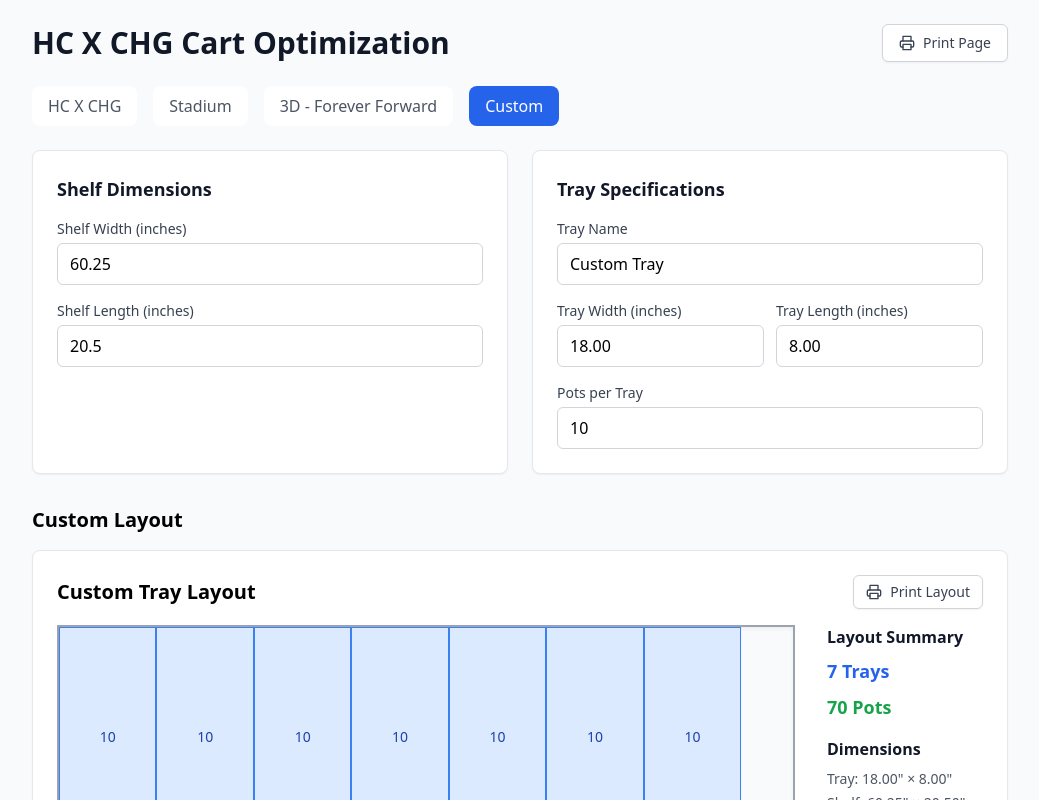
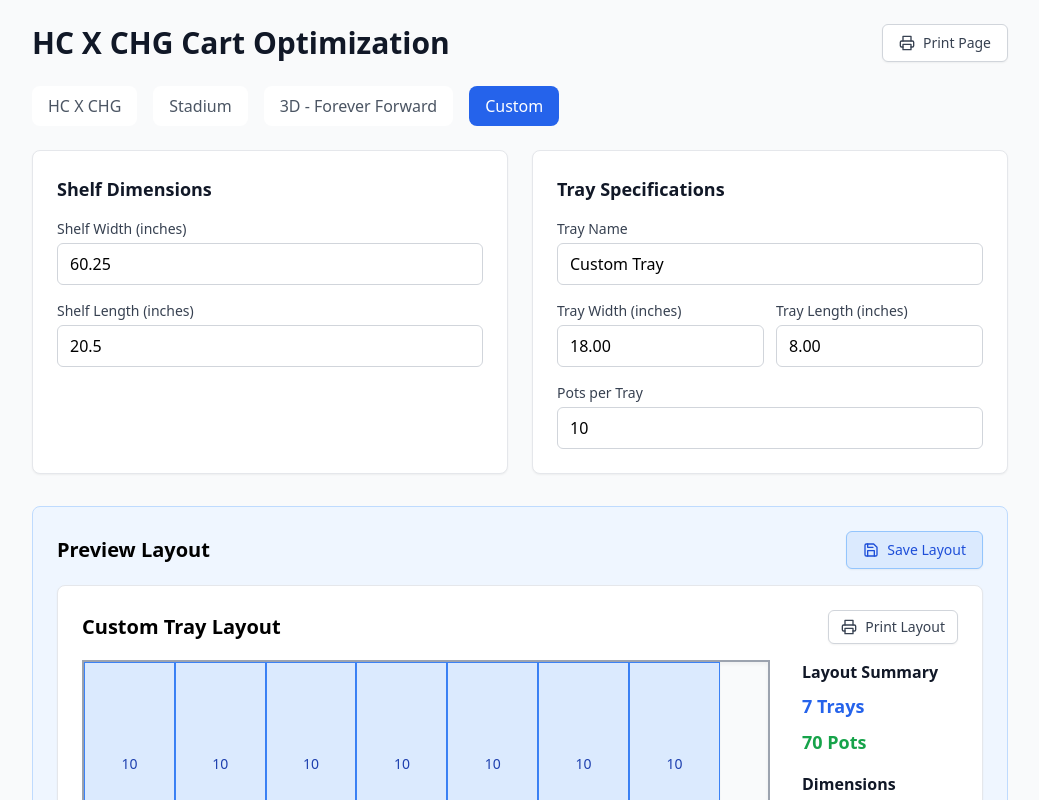
Before and after one commit to jmanq/classichgcartoptimization, a React (Vite) app: page / in a window 1280 px wide. Both pictures are taken after a click on the button "Custom". Shown: the top 800 px of the page, without its empty margins (120-1159 px from the left). Built offline with nearby package versions, Linux system fonts and the light colour scheme.

Commit message:
Revert Electron changes and add custom page functionality

```diff
--- a/src/App.tsx
+++ b/src/App.tsx
@@ -2,10 +2,24 @@ import React, { useState } from 'react';
 import { Printer } from 'lucide-react';
 import ShelfCalculator from './components/ShelfCalculator';
 import CustomCalculator from './components/CustomCalculator';
-import { TabType } from './types';
+import { TabType, SavedLayout } from './types';
 
 function App() {
   const [activeTab, setActiveTab] = useState<TabType>('classic');
+  const [savedLayouts, setSavedLayouts] = useState<SavedLayout[]>([]);
+
+  const addToCustom = (result: any) => {
+    const newLayout: SavedLayout = {
+      id: Date.now().toString(),
+      result
+    };
+    setSavedLayouts(prev => [...prev, newLayout]);
+    setActiveTab('custom');
+  };
+
+  const removeFromCustom = (id: string) => {
+    setSavedLayouts(prev => prev.filter(layout => layout.id !== id));
+  };
 
   const handlePrintPage = () => {
     const style = document.createElement('style');
@@ -148,9 +162,13 @@ function App() {
           </button>
         </div>
         {activeTab === 'custom' ? (
-          <CustomCalculator />
+          <CustomCalculator
+            savedLayouts={savedLayouts}
+            setSavedLayouts={setSavedLayouts}
+            removeFromCustom={removeFromCustom}
+          />
         ) : (
-          <ShelfCalculator type={activeTab} />
+          <ShelfCalculator type={activeTab} onAddToCustom={addToCustom} />
         )}
       </div>
     </div>
--- a/src/components/CustomCalculator.tsx
+++ b/src/components/CustomCalculator.tsx
@@ -1,6 +1,6 @@
 import React, { useState, useMemo } from 'react';
-import { LayoutResult, TrayPosition, CustomTray } from '../types';
-import { Printer } from 'lucide-react';
+import { LayoutResult, TrayPosition, CustomTray, SavedLayout } from '../types';
+import { Printer, Save, Trash2 } from 'lucide-react';
 
 const TRAY_MARGIN = 0.001; // Margin between trays in inches
 
@@ -173,7 +173,11 @@ function findOptimalLayout(
   };
 }
 
-function ShelfDiagram({ result }: { result: LayoutResult }) {
+function ShelfDiagram({ result, onRemove, showRemove = false }: {
+  result: LayoutResult;
+  onRemove?: () => void;
+  showRemove?: boolean;
+}) {
   const containerRef = React.useRef<HTMLDivElement>(null);
   const [scale, setScale] = React.useState(1);
 
@@ -280,6 +284,16 @@ function ShelfDiagram({ result }: { result: LayoutResult }) {
     <div className="mb-8 p-6 border rounded-lg bg-white shadow-sm print:shadow-none" ref={containerRef}>
       <div className="flex justify-between items-center mb-4">
         <h3 className="text-xl font-semibold">{result.trayType.name} Layout</h3>
+        <div className="flex gap-2">
+          {showRemove && onRemove && (
+            <button
+              onClick={onRemove}
+              className="inline-flex items-center px-3 py-2 border border-red-300 shadow-sm text-sm leading-4 font-medium rounded-md text-red-700 bg-red-50 hover:bg-red-100 focus:outline-none focus:ring-2 focus:ring-offset-2 focus:ring-red-500"
+            >
+              <Trash2 className="h-4 w-4 mr-2" />
+              Remove
+            </button>
+          )}
           <button
             onClick={handlePrint}
             className="inline-flex items-center px-3 py-2 border border-gray-300 shadow-sm text-sm leading-4 font-medium rounded-md text-gray-700 bg-white hover:bg-gray-50 focus:outline-none focus:ring-2 focus:ring-offset-2 focus:ring-blue-500"
@@ -287,6 +301,7 @@ function ShelfDiagram({ result }: { result: LayoutResult }) {
             <Printer className="h-4 w-4 mr-2" />
             Print Layout
           </button>
+        </div>
       </div>
       <div className="flex gap-8 items-start">
         <div className="relative border-2 border-gray-400 bg-gray-50 shadow-inner">
@@ -342,13 +357,35 @@ function ShelfDiagram({ result }: { result: LayoutResult }) {
   );
 }
 
-export default function CustomCalculator() {
+interface CustomCalculatorProps {
+  savedLayouts: SavedLayout[];
+  setSavedLayouts: React.Dispatch<React.SetStateAction<SavedLayout[]>>;
+  removeFromCustom: (id: string) => void;
+}
+
+export default function CustomCalculator({ savedLayouts, setSavedLayouts, removeFromCustom }: CustomCalculatorProps) {
   const [shelfWidth, setShelfWidth] = useState<string>('60.25');
   const [shelfLength, setShelfLength] = useState<string>('20.5');
   const [trayName, setTrayName] = useState<string>('Custom Tray');
   const [trayWidth, setTrayWidth] = useState<string>('18.00');
   const [trayLength, setTrayLength] = useState<string>('8.00');
   const [potCount, setPotCount] = useState<string>('10');
+
+  const saveLayout = () => {
+    if (layout) {
+      const newSavedLayout: SavedLayout = {
+        id: Date.now().toString(),
+        result: layout
+      };
+      setSavedLayouts(prev => [...prev, newSavedLayout]);
+
+      // Reset form
+      setTrayName('Custom Tray');
+      setTrayWidth('18.00');
+      setTrayLength('8.00');
+      setPotCount('10');
+    }
+  };
 
   const layout = useMemo(() => {
     const numShelfWidth = parseFloat(shelfWidth);
@@ -373,6 +410,24 @@ export default function CustomCalculator() {
 
   return (
     <div>
+      {savedLayouts.length > 0 && (
+        <div className="mb-8">
+          <div className="flex justify-between items-center mb-4">
+            <h3 className="text-xl font-semibold">Saved Layouts ({savedLayouts.length})</h3>
+          </div>
+          <div className="space-y-6">
+            {savedLayouts.map((savedLayout) => (
+              <ShelfDiagram
+                key={savedLayout.id}
+                result={savedLayout.result}
+                onRemove={() => removeFromCustom(savedLayout.id)}
+                showRemove={true}
+              />
+            ))}
+          </div>
+        </div>
+      )}
+
       <div className="grid grid-cols-1 md:grid-cols-2 gap-6 mb-8">
         <div className="bg-white p-6 rounded-lg shadow-sm border">
           <h3 className="text-lg font-semibold mb-4 text-gray-900">Shelf Dimensions</h3>
@@ -468,8 +523,17 @@ export default function CustomCalculator() {
       </div>
 
       {layout && (
-        <div className="mt-8">
-          <h3 className="text-xl font-semibold mb-4">Custom Layout</h3>
+        <div className="mt-8 bg-blue-50 border border-blue-200 rounded-lg p-6">
+          <div className="flex justify-between items-center mb-4">
+            <h3 className="text-xl font-semibold">Preview Layout</h3>
+            <button
+              onClick={saveLayout}
+              className="inline-flex items-center px-4 py-2 border border-blue-300 shadow-sm text-sm font-medium rounded-md text-blue-700 bg-blue-100 hover:bg-blue-200 focus:outline-none focus:ring-2 focus:ring-offset-2 focus:ring-blue-500"
+            >
+              <Save className="h-4 w-4 mr-2" />
+              Save Layout
+            </button>
+          </div>
           <ShelfDiagram result={layout} />
         </div>
       )}
--- a/src/components/ShelfCalculator.tsx
+++ b/src/components/ShelfCalculator.tsx
@@ -1,7 +1,7 @@
 import React, { useState, useMemo } from 'react';
 import { potSizes, stadiumPotSizes, threeDPotSizes } from '../data/trayData';
 import { LayoutResult, TrayType, TrayPosition, TabType } from '../types';
-import { Printer } from 'lucide-react';
+import { Printer, Plus } from 'lucide-react';
 
 
 const TRAY_MARGIN = 0.001; // Margin between trays in inches
@@ -165,7 +165,7 @@ function findOptimalLayout(
   };
 }
 
-function ShelfDiagram({ result }: { result: LayoutResult }) {
+function ShelfDiagram({ result, onAddToCustom }: { result: LayoutResult; onAddToCustom?: (result: LayoutResult) => void }) {
   const containerRef = React.useRef<HTMLDivElement>(null);
   const [scale, setScale] = React.useState(1);
 
@@ -271,6 +271,16 @@ function ShelfDiagram({ result }: { result: LayoutResult }) {
     <div className="mb-8 p-6 border rounded-lg bg-white shadow-sm print:shadow-none" ref={containerRef}>
       <div className="flex justify-between items-center mb-4">
         <h3 className="text-xl font-semibold">{result.trayType.name} Layout</h3>
+        <div className="flex gap-2">
+          {onAddToCustom && (
+            <button
+              onClick={() => onAddToCustom(result)}
+              className="inline-flex items-center px-3 py-2 border border-green-300 shadow-sm text-sm leading-4 font-medium rounded-md text-green-700 bg-green-50 hover:bg-green-100 focus:outline-none focus:ring-2 focus:ring-offset-2 focus:ring-green-500"
+            >
+              <Plus className="h-4 w-4 mr-2" />
+              Add to Custom
+            </button>
+          )}
           <button
             onClick={handlePrint}
             className="inline-flex items-center px-3 py-2 border border-gray-300 shadow-sm text-sm leading-4 font-medium rounded-md text-gray-700 bg-white hover:bg-gray-50 focus:outline-none focus:ring-2 focus:ring-offset-2 focus:ring-blue-500"
@@ -278,6 +288,7 @@ function ShelfDiagram({ result }: { result: LayoutResult }) {
             <Printer className="h-4 w-4 mr-2" />
             Print Layout
           </button>
+        </div>
       </div>
       <div className="flex gap-8 items-start">
         <div className="relative border-2 border-gray-400 bg-gray-50 shadow-inner">
@@ -335,9 +346,10 @@ function ShelfDiagram({ result }: { result: LayoutResult }) {
 
 interface ShelfCalculatorProps {
   type: TabType;
+  onAddToCustom?: (result: LayoutResult) => void;
 }
 
-export default function ShelfCalculator({ type }: ShelfCalculatorProps) {
+export default function ShelfCalculator({ type, onAddToCustom }: ShelfCalculatorProps) {
   const [width, setWidth] = useState<string>('60.25');
   const [length, setLength] = useState<string>('20.5');
   const sizes = type === 'classic' ? potSizes : type === 'stadium' ? stadiumPotSizes : threeDPotSizes;
@@ -404,7 +416,7 @@ export default function ShelfCalculator({ type }: ShelfCalculatorProps) {
       <div className="mt-8">
         <h3 className="text-xl font-semibold mb-4">Layout Options</h3>
         {layouts.map((layout, index) => (
-          <ShelfDiagram key={index} result={layout} />
+          <ShelfDiagram key={index} result={layout} onAddToCustom={onAddToCustom} />
         ))}
       </div>
     </div>
--- a/src/types.ts
+++ b/src/types.ts
@@ -37,3 +37,8 @@ export interface CustomTray {
   length: number;
   count: number;
 }
+
+export interface SavedLayout {
+  id: string;
+  result: LayoutResult;
+}
```
Lines whose indentation alone changed are shown as unchanged.
